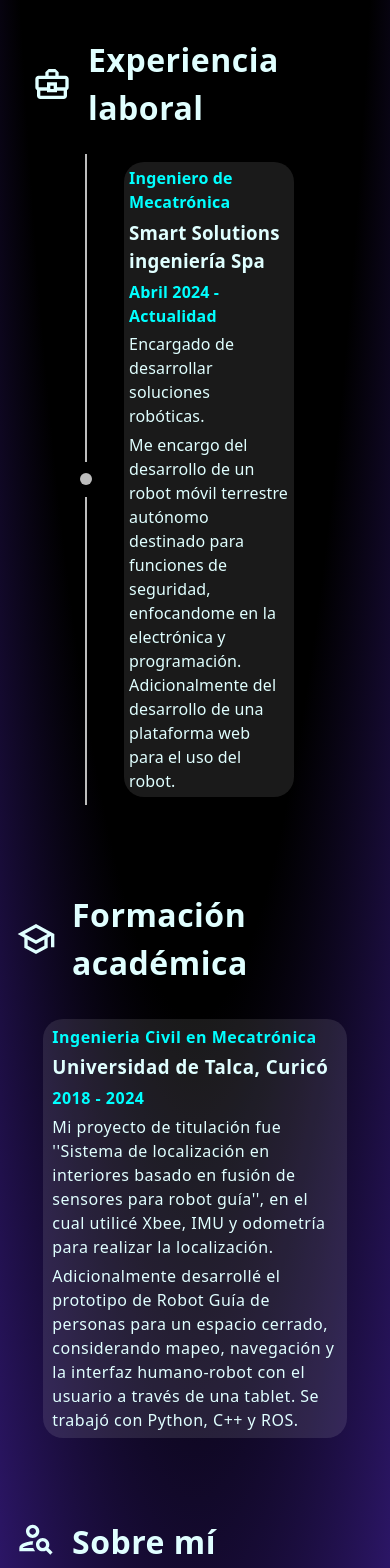
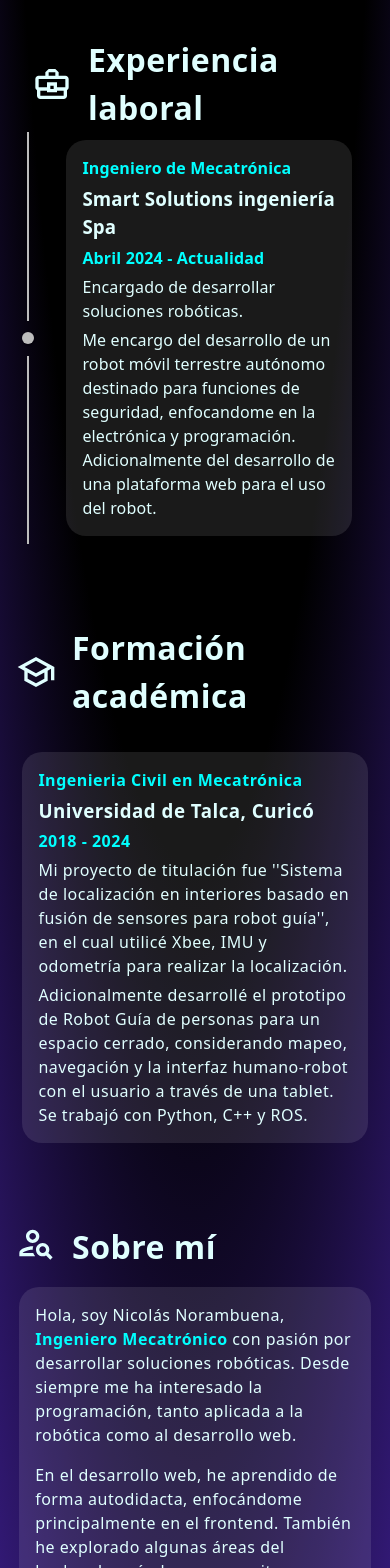
Before and after one commit to nicolasnna/porfolio-web-react, a React (Vite) app: page / in a window 390 px wide. Shown: the part 1180-2748 px from the top of the page. Built offline with nearby package versions, Linux system fonts and the light colour scheme; a web font is replaced by a local one.

Commit message:
fix: :lipstick: Fix padding & margin in mobile

```diff
--- a/src/components/AboutMe/AboutMe.css
+++ b/src/components/AboutMe/AboutMe.css
@@ -18,7 +18,7 @@
   display: flex;
   flex-direction: column;
   background-color: rgb(255, 255, 255, 0.1);
-  padding: 2% 3%;
+  padding: 1rem 1rem;
   border-radius: 20px;
   gap: 1em;
 }
--- a/src/components/Academic/Academic.css
+++ b/src/components/Academic/Academic.css
@@ -5,7 +5,7 @@
 
 @media only screen and (max-width: 768px) {
   .academic--content {
-    margin: 0rem 0.2rem;
+    margin: 0rem 0.4rem;
     margin-top: 2rem;
   }
 }
--- a/src/components/Academic/Academic.jsx
+++ b/src/components/Academic/Academic.jsx
@@ -19,7 +19,7 @@ export default function Academic({ academicList }) {
         <SchoolOutlinedIcon sx={{ fontSize: constants.fontIconMain }} />
         <h1>Formación académica</h1>
       </Stack>
-      <Stack className="academic--content" gap={2} px={3}>
+      <Stack className="academic--content" gap={2}>
         {academicList.map((academic) => (
           <ItemCard key={academic.id} listContent={academic} />
         ))}
--- a/src/components/Experience/TimelineExperience.css
+++ b/src/components/Experience/TimelineExperience.css
@@ -1,5 +1,6 @@
 @media only screen and (max-width: 769px) {
   .timeline {
-    margin: 0rem 0.2rem;
+    margin: 0rem 0.4rem !important;
+    padding: 0rem !important;
   }
 }
--- a/src/components/Item/ItemCard.css
+++ b/src/components/Item/ItemCard.css
@@ -2,7 +2,7 @@
   display: flex;
   flex-direction: column;
   background-color: rgb(255, 255, 255, 0.1);
-  padding: 2% 3%;
+  padding: 1rem 1rem;
   border-radius: 20px;
   gap: 0.3em;
 }
```
